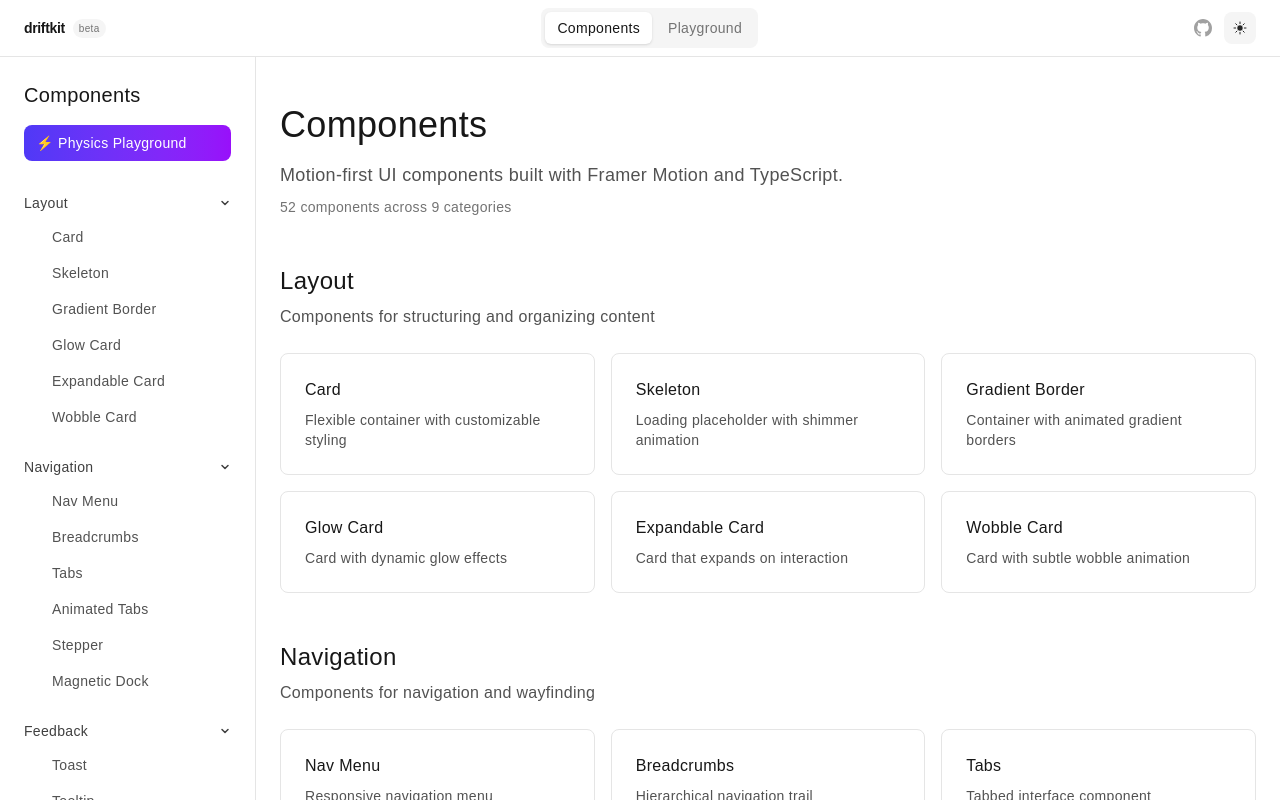
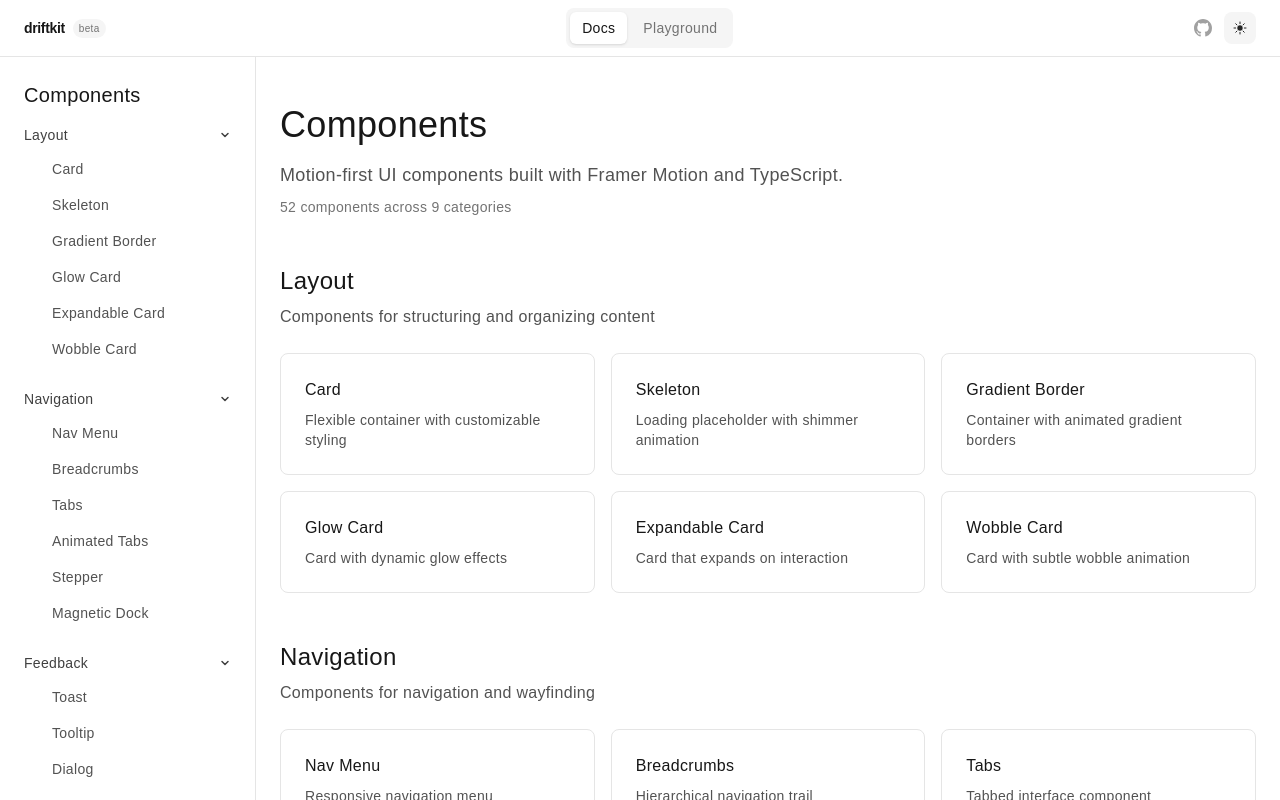
Before and after one commit to kippledigital/driftkit, a Next.js app: page /docs in a window 1280 px wide. Shown: the top 800 px of the page. Built offline with nearby package versions, Linux system fonts and the light colour scheme; a web font is replaced by a local one.

Commit message:
fix: consistent nav structure — remove home TOC, max-w-7xl everywhere, rename Components→Docs, remove redundant playground buttons

```diff
--- a/src/app/docs/layout.tsx
+++ b/src/app/docs/layout.tsx
@@ -67,13 +67,6 @@ function ComponentSidebar() {
           className="block mb-4 text-xl font-medium text-neutral-900 dark:text-white hover:text-neutral-600 dark:hover:text-neutral-300 transition-colors"
         >
           Components
-        </Link>
-
-        <Link
-          href="/playground"
-          className="block mb-8 px-3 py-2 text-sm font-medium bg-gradient-to-r from-indigo-600 to-purple-600 text-white rounded-lg hover:from-indigo-700 hover:to-purple-700 transition-colors"
-        >
-          ⚡ Physics Playground
         </Link>
 
         <nav className="space-y-6">
@@ -167,18 +160,9 @@ function MobileSidebar() {
               className="fixed top-0 left-0 bottom-0 w-72 z-50 bg-white dark:bg-neutral-950 border-r border-neutral-200 dark:border-neutral-800 overflow-y-auto lg:hidden"
             >
               <div className="flex items-center justify-between p-4 border-b border-neutral-200 dark:border-neutral-800">
-                <div className="space-y-2">
-                  <Link href="/docs" className="block text-lg font-medium" onClick={() => setOpen(false)}>
-                    Components
-                  </Link>
-                  <Link
-                    href="/playground"
-                    className="block px-3 py-1.5 text-xs font-medium bg-gradient-to-r from-indigo-600 to-purple-600 text-white rounded-md"
-                    onClick={() => setOpen(false)}
-                  >
-                    ⚡ Physics Playground
-                  </Link>
-                </div>
+                <Link href="/docs" className="block text-lg font-medium" onClick={() => setOpen(false)}>
+                  Docs
+                </Link>
                 <button onClick={() => setOpen(false)} className="p-1" aria-label="Close navigation">
                   <svg width="20" height="20" viewBox="0 0 20 20" fill="none">
                     <path d="M5 5l10 10M15 5L5 15" stroke="currentColor" strokeWidth="1.5" strokeLinecap="round"/>
--- a/src/app/page.tsx
+++ b/src/app/page.tsx
@@ -1660,9 +1660,7 @@ function Section({ id, title, description, children, code }: {
 export default function Home() {
   return (
     <>
-      <TableOfContents />
-
-      <main className="min-h-screen bg-white dark:bg-neutral-950 text-neutral-900 dark:text-neutral-100 max-w-3xl mx-auto px-6 sm:px-8">
+      <main className="min-h-screen bg-white dark:bg-neutral-950 text-neutral-900 dark:text-neutral-100 max-w-7xl mx-auto px-6 sm:px-8">
         {/* ============================================================= */}
         {/* HERO                                                           */}
         {/* ============================================================= */}
--- a/src/components/global-nav.tsx
+++ b/src/components/global-nav.tsx
@@ -7,7 +7,7 @@ import { motion } from "framer-motion";
 import { ModeSwitcher } from "./mode-switcher";
 
 const navItems = [
-  { href: "/docs", label: "Components" },
+  { href: "/docs", label: "Docs" },
   { href: "/playground", label: "Playground" },
 ];
 
```
